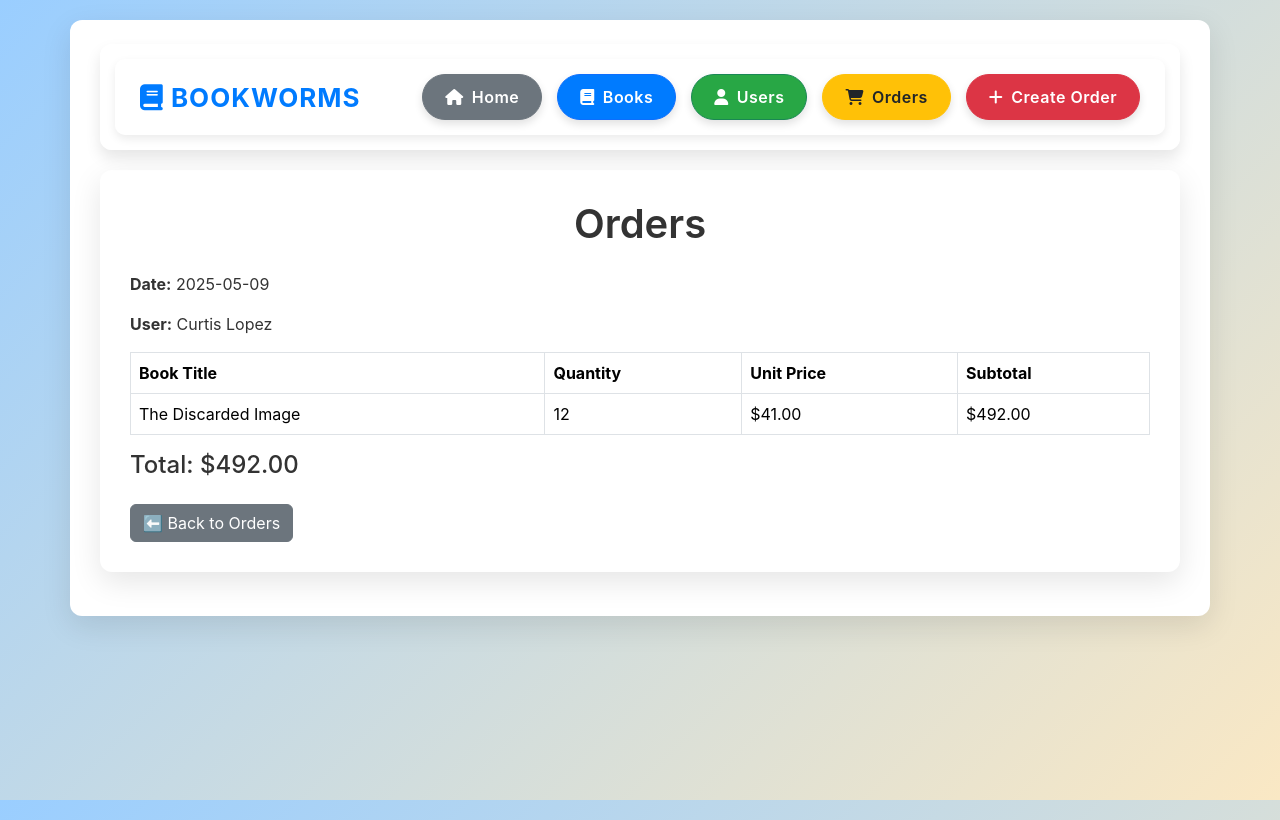
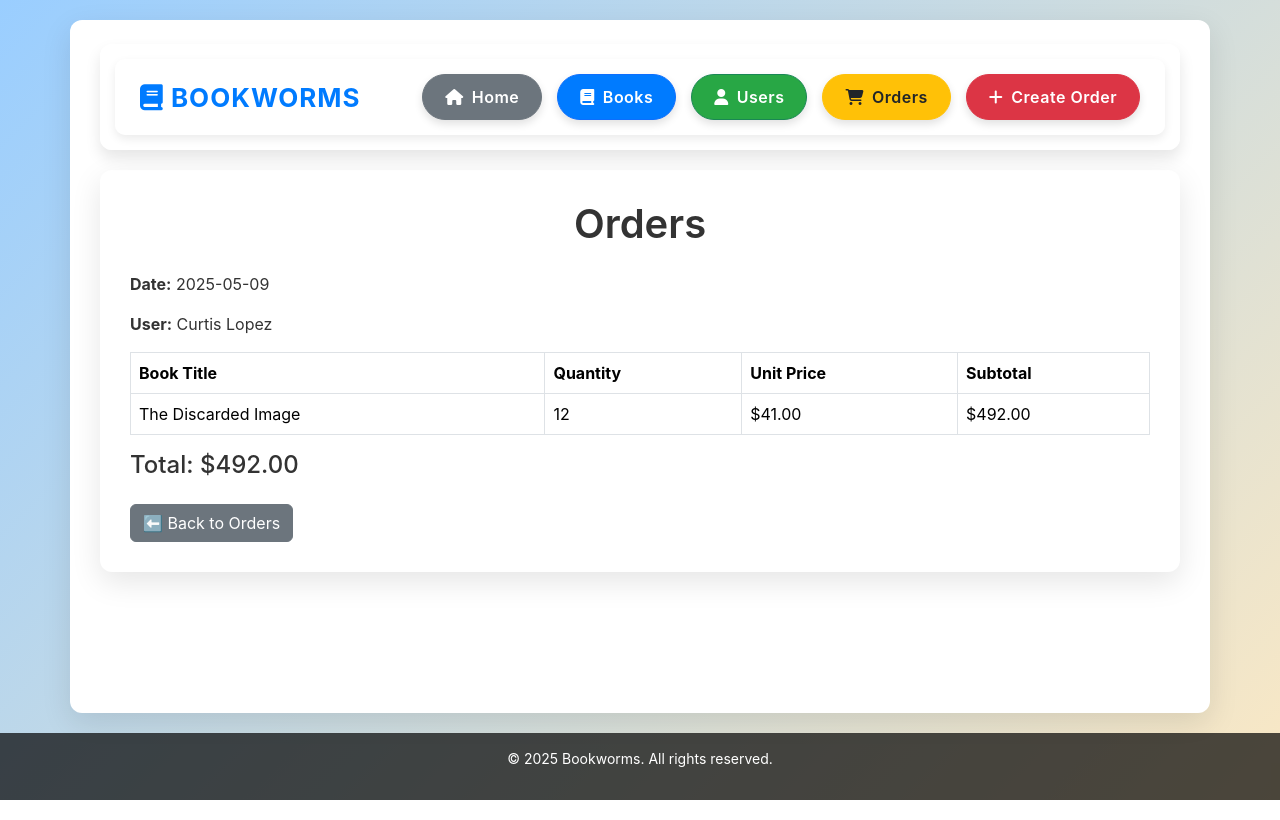
Before and after one commit to Kylea4708/Agile-Project-2025, a Flask app: page /orders/1 in a window 1280 px wide. Run offline with Flask 3, Linux system fonts and the light colour scheme.

Commit message:
footer added

```diff
--- a/Project/templates/base.html
+++ b/Project/templates/base.html
@@ -14,6 +14,8 @@
             background-attachment: fixed;
             color: #333;
             min-height: 100vh;
+            display: flex;
+            flex-direction: column;
         }
 
         main {
@@ -146,6 +148,7 @@
             margin-top: 20px;
             margin-bottom: 20px;
             transition: all 0.3s ease;
+            flex-grow: 1;
         }
 
         .container:hover {
@@ -155,6 +158,18 @@
         h1 {
             color: #333;
             font-weight: 600;
+        }
+
+        footer {
+            background-color: rgba(0, 0, 0, 0.7);
+            color: white;
+            text-align: center;
+            padding: 15px 0;
+            font-size: 14px;
+            display: flex;
+            align-items: center;
+            justify-content: center;
+            margin-top: auto;
         }
     </style>
 </head>
@@ -177,6 +192,9 @@
             {% block content %}{% endblock %}
         </div>
     </div>
+    <footer>
+        <p>&copy; 2025 Bookworms. All rights reserved.</p>
+    </footer>
     <script src="https://cdn.jsdelivr.net/npm/bootstrap@5.3.3/dist/js/bootstrap.bundle.min.js"></script>
 </body>
 
```
